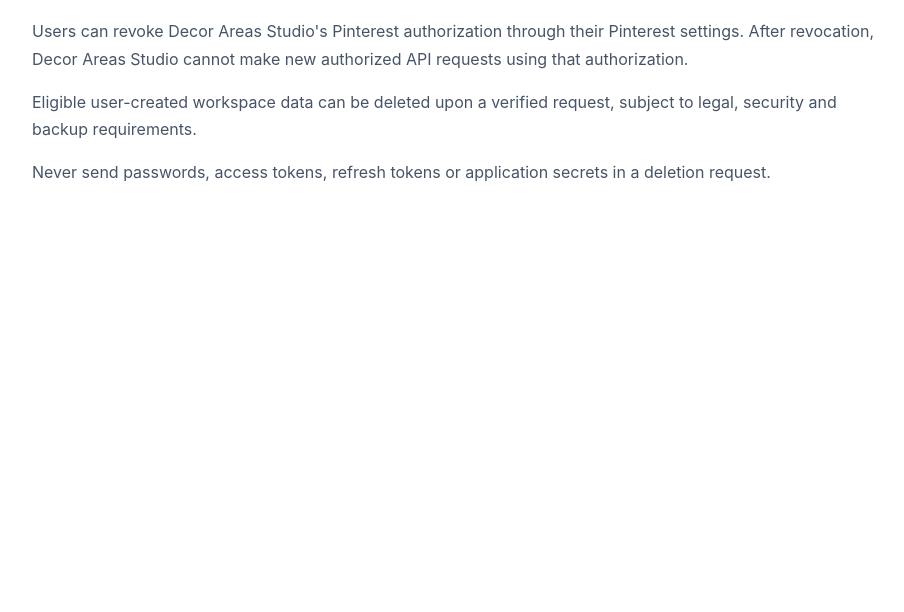
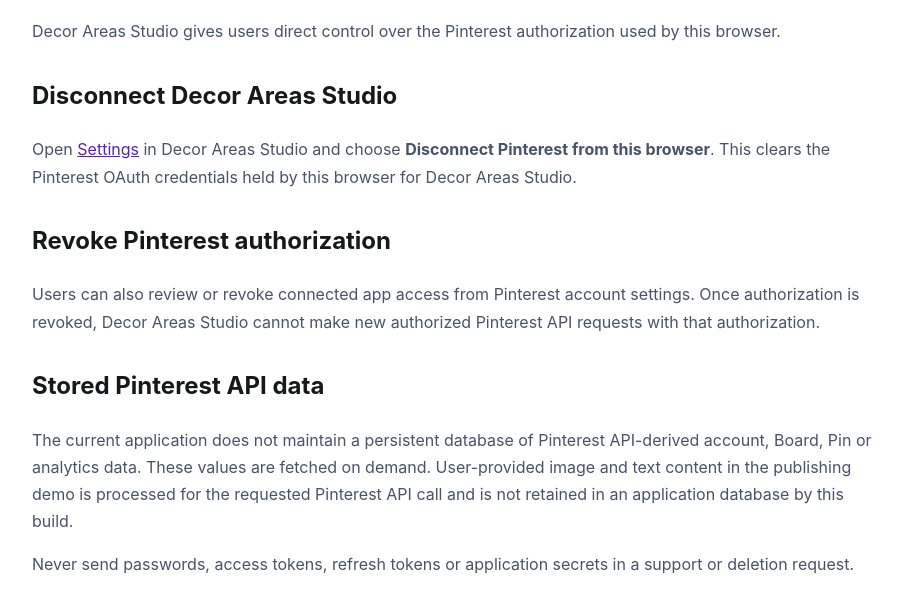
Before and after one commit to aliza9535/decor-areas-studio, a website: page data-deletion/index.html in a window 1280 px wide. Shown: the part 144-756 px from the top of the page, without its empty margins (183-1087 px from the left). Drawn offline with Linux system fonts and the light colour scheme.

Commit message:
Make disconnection and deletion behavior explicit

```diff
--- a/data-deletion/index.html
+++ b/data-deletion/index.html
@@ -1 +1 @@
-<!doctype html><html lang="en"><head><meta charset="utf-8"><meta name="viewport" content="width=device-width,initial-scale=1"><title>Data Deletion — Decor Areas Studio</title><link rel="stylesheet" href="/legal.css"></head><body><a href="/">← Decor Areas Studio</a><h1>Data Deletion & Disconnection</h1><p>Users can revoke Decor Areas Studio's Pinterest authorization through their Pinterest settings. After revocation, Decor Areas Studio cannot make new authorized API requests using that authorization.</p><p>Eligible user-created workspace data can be deleted upon a verified request, subject to legal, security and backup requirements.</p><p>Never send passwords, access tokens, refresh tokens or application secrets in a deletion request.</p></body></html>
+<!doctype html><html lang="en"><head><meta charset="utf-8"><meta name="viewport" content="width=device-width,initial-scale=1"><title>Data Deletion — Decor Areas Studio</title><link rel="stylesheet" href="/legal.css"></head><body><a href="/">← Decor Areas Studio</a><h1>Data Deletion & Disconnection</h1><p>Decor Areas Studio gives users direct control over the Pinterest authorization used by this browser.</p><h2>Disconnect Decor Areas Studio</h2><p>Open <a href="/#settings">Settings</a> in Decor Areas Studio and choose <strong>Disconnect Pinterest from this browser</strong>. This clears the Pinterest OAuth credentials held by this browser for Decor Areas Studio.</p><h2>Revoke Pinterest authorization</h2><p>Users can also review or revoke connected app access from Pinterest account settings. Once authorization is revoked, Decor Areas Studio cannot make new authorized Pinterest API requests with that authorization.</p><h2>Stored Pinterest API data</h2><p>The current application does not maintain a persistent database of Pinterest API-derived account, Board, Pin or analytics data. These values are fetched on demand. User-provided image and text content in the publishing demo is processed for the requested Pinterest API call and is not retained in an application database by this build.</p><p>Never send passwords, access tokens, refresh tokens or application secrets in a support or deletion request.</p></body></html>
```
